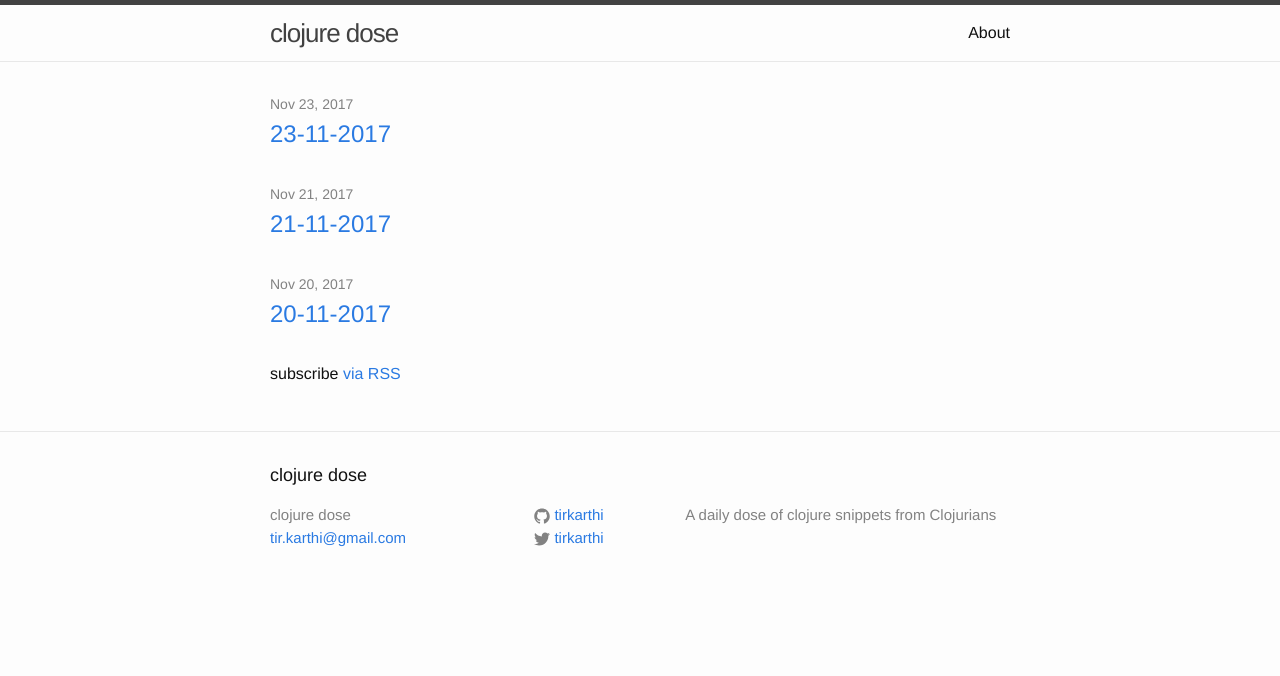
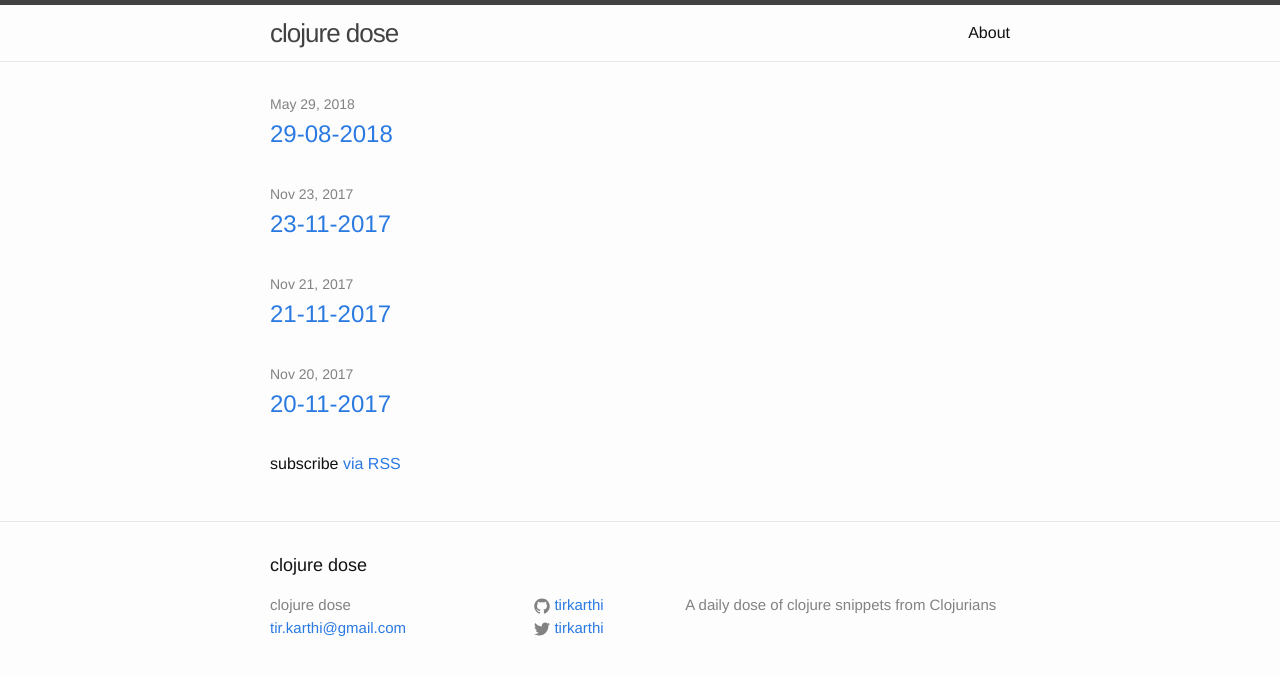
Before and after one commit to tirkarthi/clojure-dose, a Jekyll site: the page built from index.html, in a window 1280 px wide. Shown: the top 676 px of the page. Built offline with Jekyll 4.4.1, drawn with Linux system fonts in a browser that asks for light colours.

Commit message:
Add post to index.html

```diff
--- a/index.html
+++ b/index.html
@@ -5,6 +5,14 @@ layout: default
 <div class="home">
 
     <ul class="post-list">
+	<li>
+            <span class="post-meta">May 29, 2018</span>
+
+            <h2>
+		<a class="post-link" href="/clojure-dose/clojure-dose/slack/2018/05/28/slack.html">29-08-2018</a>
+            </h2>
+	</li>
+
 	<li>
             <span class="post-meta">Nov 23, 2017</span>
 
```
